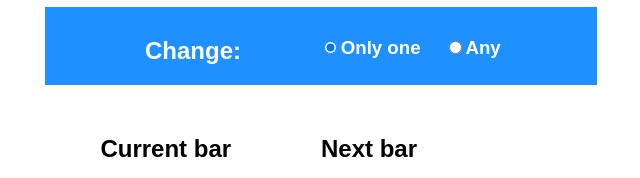
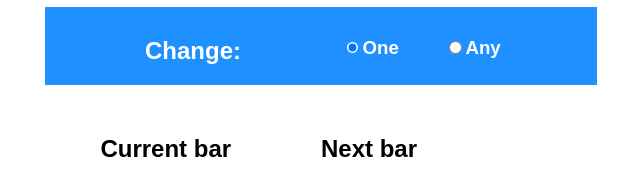
Before and after one commit to adrianastan/adrianastan.github.io, a plain HTML site: page sergio/index.html in a window 1280 px wide. Shown: the part 195-373 px from the top of the page, 319-959 px from the left. Drawn offline with Linux system fonts and the light colour scheme; a script that the page names is missing.

Commit message:
Sergio 16ths

```diff
--- a/sergio/index.html
+++ b/sergio/index.html
@@ -6,6 +6,8 @@
     <title>16ths grid</title>
     <link rel="stylesheet" href="style.css">
 </head>
+
+
 <body>
     <div class="row" >
     	<div class="title">16ths Grid</div>
@@ -33,7 +35,7 @@
     	<form name="changerForm">
     	<div class="column2" >
 	  <input type="radio" id="change" name="changer" value="0" checked>
-	  <label for="change1">Only one</label><br>
+	  <label for="change1">One</label><br>
 	</div>
 	<div class="column2" >
 	  <input type="radio" id="change" name="changer" value="1">
```
